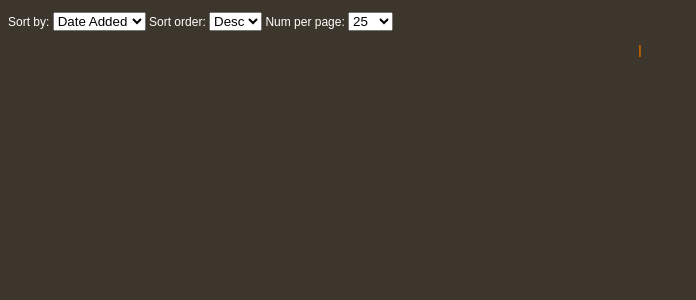
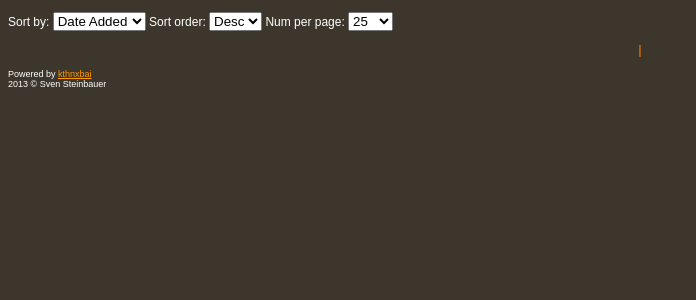
Before and after one commit to Svenito/kthnxbai, a Flask app: page / in a window 1280 px wide. Shown: the top 300 px of the page, without its empty margins (0-696 px from the left). Run offline with Flask 2, Linux system fonts and the light colour scheme; data that the repository does not hold is empty.

Commit message:
Add footer details to pages

```diff
--- a/static/css/main.css
+++ b/static/css/main.css
@@ -90,3 +90,7 @@ span.navi {
     color:#FF9900;
     display: none;
 }
+
+.footer {
+    font-size: 9px;
+}
--- a/templates/base.html
+++ b/templates/base.html
@@ -12,6 +12,9 @@
     <div id="content">
         {% block content %}{% endblock %}
     </div>
+    <div class="footer">
+        {% include "footer.html" %}
+    </div>
     {% block js_footer %}{% endblock %}
   </body>
 </html>
--- /dev/null
+++ b/templates/footer.html
@@ -0,0 +1,2 @@
+Powered by <a href="https://github.com/Svenito/kthnxbai">kthnxbai</a><br/>
+2013 &copy; Sven Steinbauer
```
